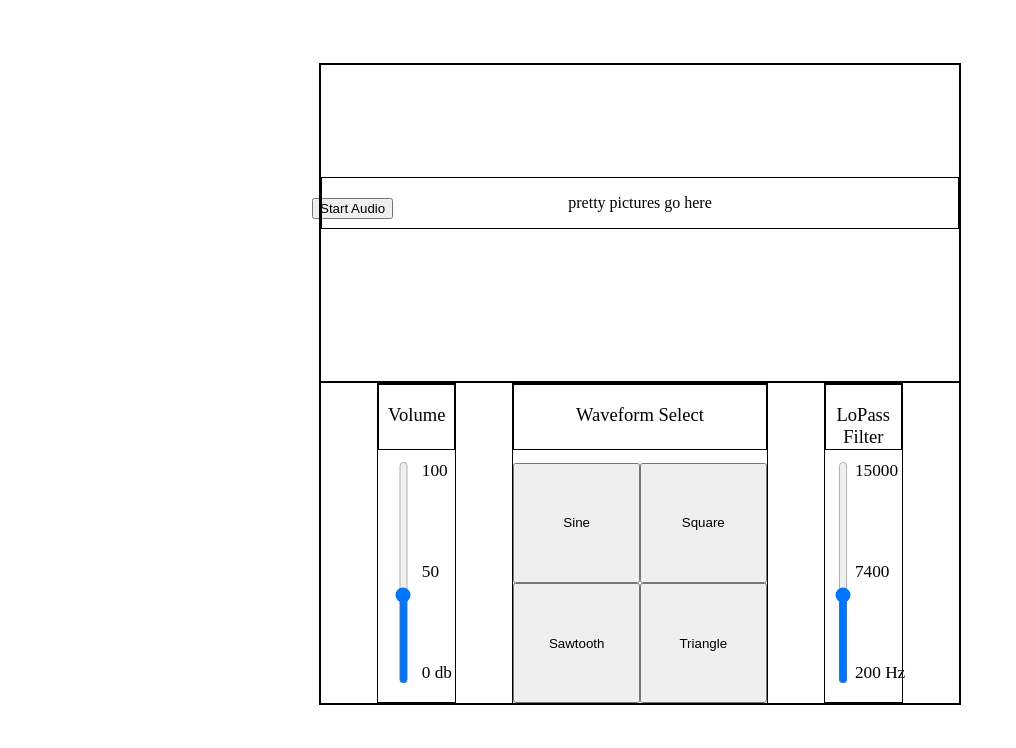
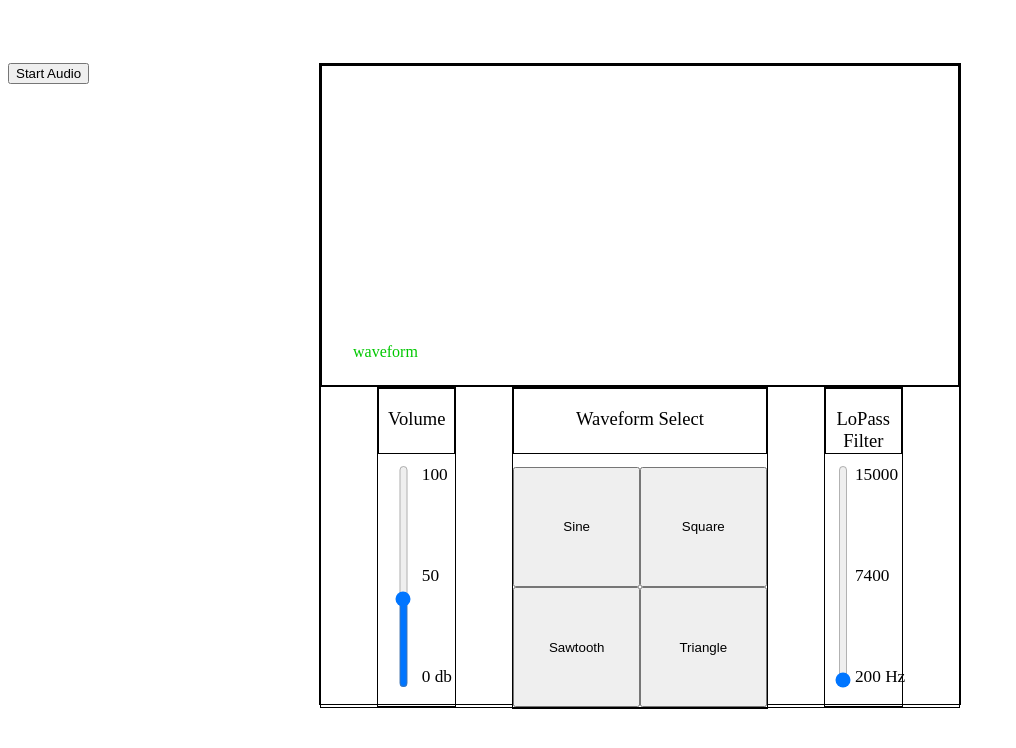
Before and after one commit to tdep/webaudio-synth, a React (Vite) app in the folder synth-frontend/: page / in a window 1280 px wide. Shown: the top 748 px of the page, without its empty margins (0-1016 px from the left). Built offline with nearby package versions, Linux system fonts and the light colour scheme.

Commit message:
setup visualizer and gui functionality (unconnected)

```diff
--- a/synth-frontend/index.html
+++ b/synth-frontend/index.html
@@ -10,7 +10,7 @@
 
   <body>
     <div id="root"></div>
-    <canvas id="canvas"></canvas>
+    <!-- <canvas id="canvas"></canvas> -->
     <button id="startButton">Start Audio</button>
     <!-- <div id="overlay" classname="block">
       <div id="overlay-text">Click to Play</div>
--- a/synth-frontend/src/components/Interface.jsx
+++ b/synth-frontend/src/components/Interface.jsx
@@ -1,5 +1,23 @@
+import MIDIAccess from "./MIDIAccess"
+import { useState } from "react"
+
 const Interface = () => {
 
+  const guiVolume = (e) => {
+    console.log(e.target.value)
+    return(e.target.value)
+  }
+
+  const guiWaveforms = (e) => {
+    console.log(e.target.name)
+    return(e.target.name)
+
+  }
+
+  const guiLoPass = (e) => {
+    console.log(e.target.value)
+    return(e.target.value)
+  }
 
 
   return (
@@ -7,7 +25,8 @@ const Interface = () => {
       <div id="upper-container">
         <div id="visualizer-container">
           <div id="visualizer">
-            <p>pretty pictures go here</p>
+            <canvas id="canvas"></canvas>
+            <p id="wave-label">waveform</p>
           </div>
         </div>
       </div>
@@ -17,7 +36,7 @@ const Interface = () => {
             <div className="fader-label">
               <p>Volume</p>
             </div>
-            <div id="volume-fader">
+            <div className="fader" id="volume-fader" onChange={guiVolume}>
               <input type="range" id="volume" name="volume" min="0" max="127" className="fader" />
               <datalist id="values">
                 <option value="100" label="100"></option>
@@ -34,16 +53,16 @@ const Interface = () => {
             </div>
             <div id="buttons">
               <div className="button-container">
-                <button className="waveselect">Sine</button>
+                <button className="waveselect" name="sine" onClick={guiWaveforms}>Sine</button>
               </div>
               <div className="button-container">
-                <button className="waveselect">Square</button>
+                <button className="waveselect" name="square" onClick={guiWaveforms}>Square</button>
               </div>
               <div className="button-container">
-                <button className="waveselect">Sawtooth</button>
+                <button className="waveselect" name="sawtooth" onClick={guiWaveforms}>Sawtooth</button>
               </div>
               <div className="button-container">
-                <button className="waveselect">Triangle</button>
+                <button className="waveselect" name="triangle" onClick={guiWaveforms}>Triangle</button>
               </div>
             </div>
           </div>
@@ -53,8 +72,8 @@ const Interface = () => {
             <div className="fader-label">
               <p>LoPass Filter</p>
             </div>
-            <div id="volume-fader">
-              <input type="range" id="lopass" name="lopass" min="0" max="127" className="fader" />
+            <div className="fader" id="lopass-fader">
+              <input type="range" id="lopass" name="lopass" min="200" max="15000" className="fader" onChange={guiLoPass}/>
               <datalist id="values">
                 <option value="15000" label="15000"></option>
                 <option value="7400" label="7400"></option>
@@ -64,7 +83,7 @@ const Interface = () => {
           </div>
         </div>
       </div>
-
+      <MIDIAccess />
     </div>
   )
 }
--- a/synth-frontend/src/components/MIDIAccess.jsx
+++ b/synth-frontend/src/components/MIDIAccess.jsx
@@ -1,6 +1,6 @@
-import Interface from "./Interface";
+import { useState, useEffect } from "react";
 
-const MIDIAccess = () => {
+const MIDIAccess = ({}) => {
   //
   //Get access to and initialize the AudioContext
   //
@@ -11,9 +11,11 @@ const MIDIAccess = () => {
   let dataArray
   let sliceWidth
   let bufferLength
+  let intendedWidth
   let WIDTH
   let HEIGHT
   let drawVisual
+
 
   const startButton = document.querySelector('button'); //button to permit audio output in Chrome
   startButton.addEventListener('click', () => {
@@ -48,18 +50,23 @@ const MIDIAccess = () => {
 
    const canvas = document.getElementById("canvas")
    canvasCtx = canvas.getContext("2d")
-   HEIGHT = 200
-   WIDTH = 600
+   intendedWidth = document.getElementById("visualizer-container").clientWidth
+   canvas.setAttribute("width", intendedWidth)
+   WIDTH = canvas.width
+   HEIGHT = canvas.height
    canvasCtx.clearRect(0, 0, WIDTH, HEIGHT)
   }
 
+  //
+  //Visualizer animation
+  //
   function draw() {
     drawVisual = requestAnimationFrame(draw);
     analyser.getByteTimeDomainData(dataArray)
-    canvasCtx.fillStyle = "rgb(200, 200, 200)"
+    canvasCtx.fillStyle = "rgb(50, 50, 50)"
     canvasCtx.fillRect(0, 0, WIDTH, HEIGHT)
     canvasCtx.lineWidth = 2;
-    canvasCtx.strokeStyle = "rgb(0, 0, 0)";
+    canvasCtx.strokeStyle = "rgb(0, 200, 0)";
     canvasCtx.beginPath();
     sliceWidth = WIDTH / bufferLength;
     let x = 0;
@@ -79,8 +86,6 @@ const MIDIAccess = () => {
     canvasCtx.lineTo(WIDTH, HEIGHT / 2);
     canvasCtx.stroke();
   }
-
-
 
 
   //
@@ -118,8 +123,8 @@ const MIDIAccess = () => {
   //Select the waveform for the oscillator
   //
   function waveformSelect(num) { //sets c10 to change waveform
-    console.log(waveform)
     waveform = waveforms[num]
+    console.log(num, `waveform: ${waveform}`)
   }
 
   function volumeController(velocity) {
--- a/synth-frontend/src/index.css
+++ b/synth-frontend/src/index.css
@@ -58,12 +58,30 @@
   flex-direction: column;
   justify-content: center;
   align-items: center;
+  height: 100%;
   border: 1px black solid;
-  margin-top: 17.5%
+  /* margin-top: 17.5% */
 }
 
 #visualizer {
+  display: flex;
+  height: 100%;
+  width: 100%;
+}
 
+#canvas {
+  display: flex;
+  width: 100%;
+  height: 100%;
+}
+
+#wave-label {
+  position: absolute;
+  bottom: 8px;
+  left: 32px;
+  display: inline;
+  color: rgb(0, 200, 0);
+  z-index: 2;
 }
 
 #lower-container {
@@ -97,6 +115,15 @@
 }
 
 #volume-fader {
+  display: flex;
+  flex-direction: row;
+  padding: 15% 10% 10% 8%;
+  height: 70%;
+  width: 100%;
+  justify-content: space-evenly;
+}
+
+#lopass-fader {
   display: flex;
   flex-direction: row;
   padding: 15% 10% 10% 8%;
--- a/synth-frontend/src/main.jsx
+++ b/synth-frontend/src/main.jsx
@@ -7,8 +7,6 @@ import './index.css'
 ReactDOM.createRoot(document.getElementById('root')).render(
     <div className="synth">
         <Interface />
-        <MIDIAccess />
-
     </div>
 
 )
```
